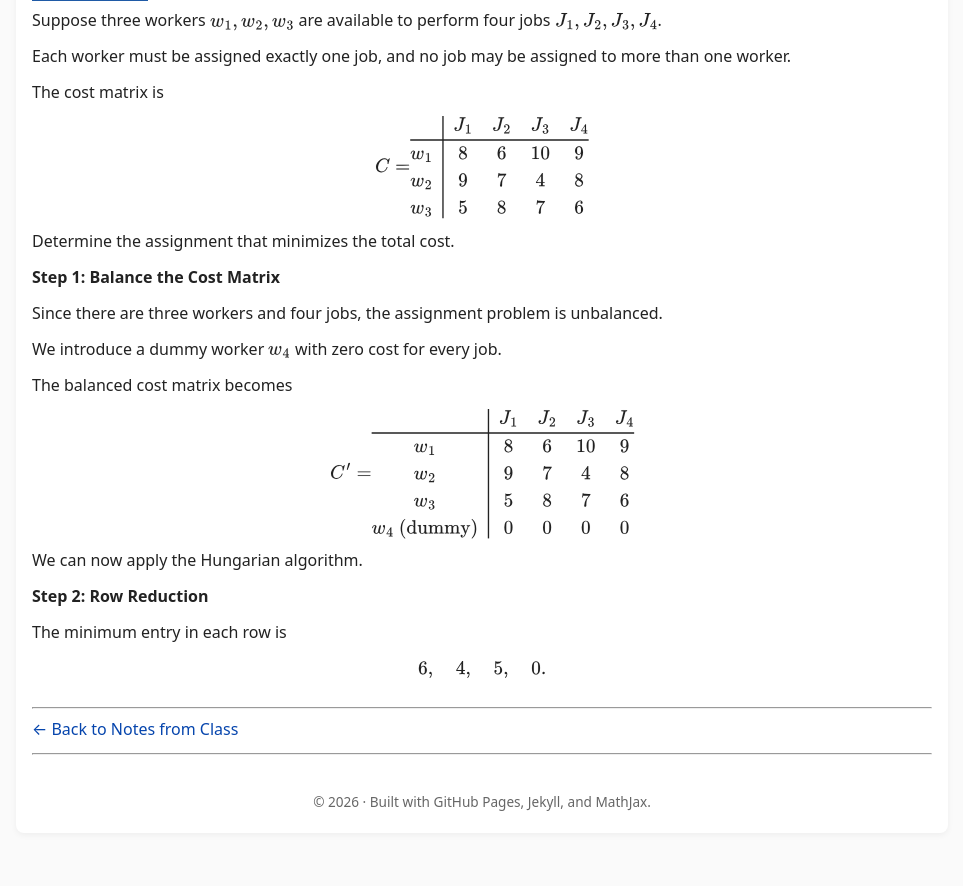
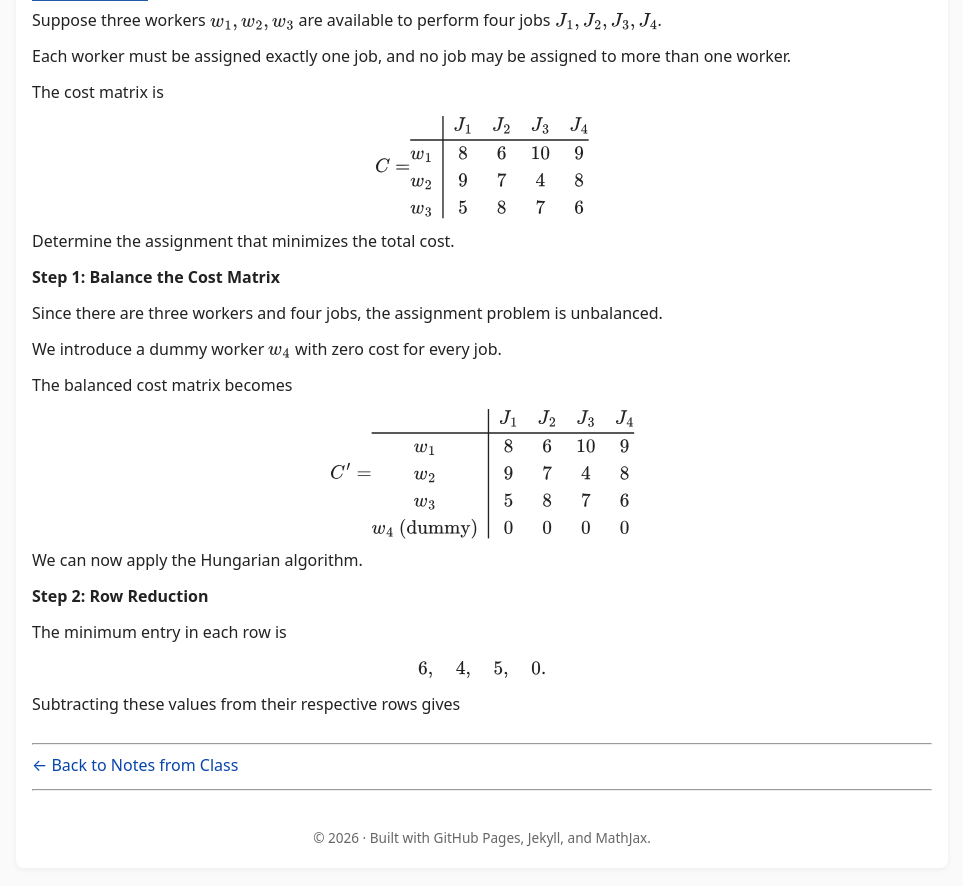
Before and after one commit to SaleemKamaludin/SaleemKamaludin.github.io, a Jekyll site: the page built from courses/math-2276/notes-from-class/supplementary-lecture-6/index.md, in a window 1280 px wide and 900 px high, scrolled down 10236 px. Shown: the top 886 px of the window, without its empty margins (158-1121 px from the left). Built offline with Jekyll 4.4.1, drawn with Linux system fonts in a browser that asks for light colours; before the commit the page ends 11101 px from its top, so only the background shows below that.

```diff
--- a/courses/math-2276/notes-from-class/supplementary-lecture-6/index.md
+++ b/courses/math-2276/notes-from-class/supplementary-lecture-6/index.md
@@ -1721,6 +1721,15 @@ w_4\text{ (dummy)} & 0 & 0 & 0 & 0
       </div>
 
     </div>
+
+    <div id="example-unbalanced-assignment-problem-step-2-row-reduction-intro">
+
+      <p>
+        Subtracting these values from their respective
+        rows gives
+      </p>
+
+    </div>
 </div>
 </div>
 
```
